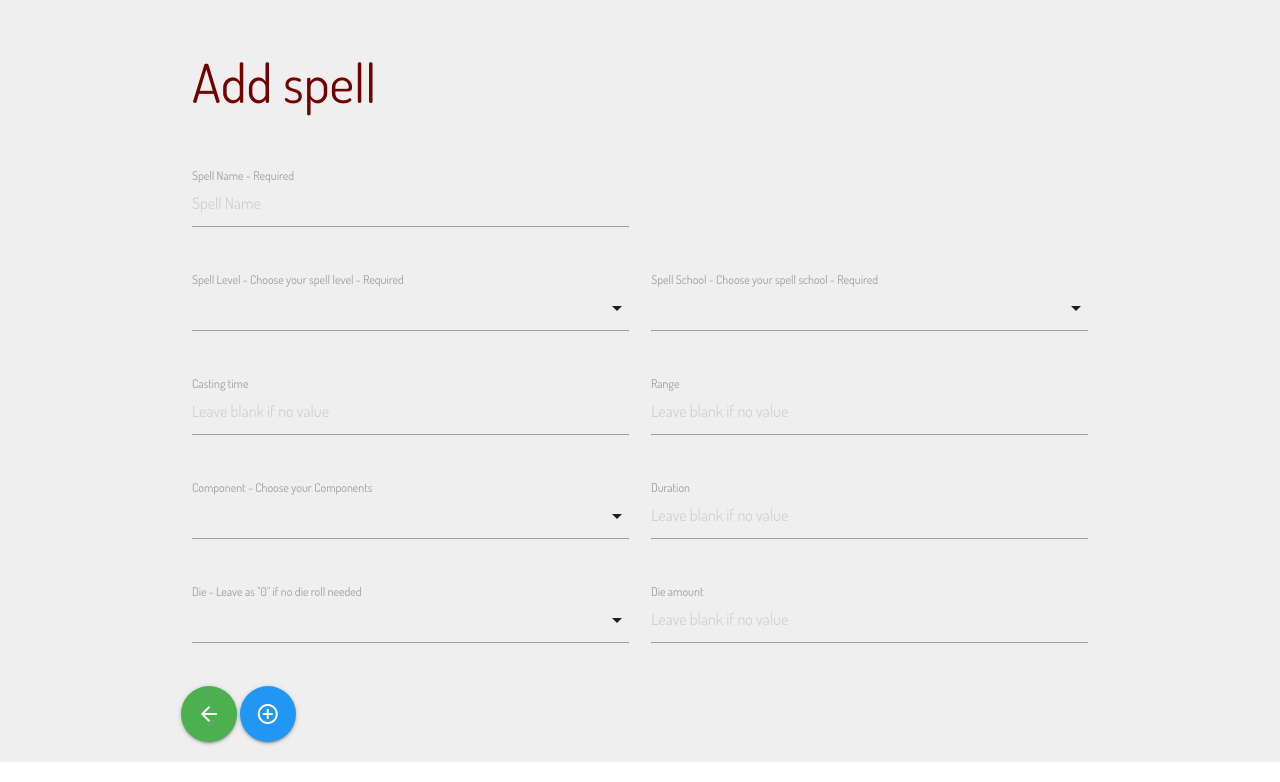
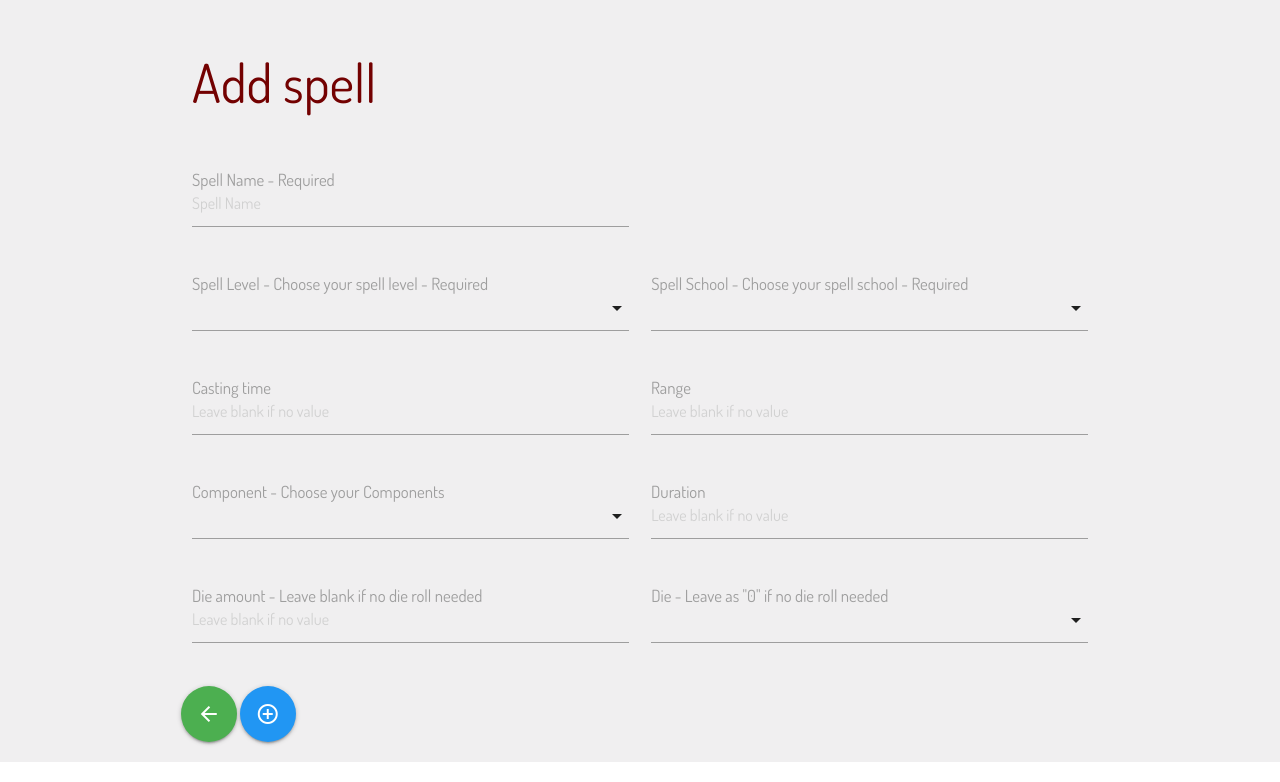
Before and after one commit to JackSnowdon/spellbook, a Flask app: page /add_spell in a window 1280 px wide. Shown: the part 64-846 px from the top of the page. Run offline with Flask 2, Linux system fonts and the light colour scheme; data that the repository does not hold is empty; some libraries are stand-ins or nearby versions.

Commit message:
Styling and image changes for speed and readablitly

```diff
--- a/app.py
+++ b/app.py
@@ -68,8 +68,7 @@ def delete_spell(spell_id):
 
     else:
         error = "You must be logged in to delete spells"
-        return render_template('view_spells.html', error = error,
-        spells=mongo.db.spells.find(), components=mongo.db.components.find())
+        return render_template('login.html', error = error)
 
 # Update
 
@@ -101,12 +100,19 @@ def update_spell(spell_id):
 
 # Search
 
-# 29/05/19 basic accesdeing spell search below. works on c9 but crashes on heroku.
+# 29/05/19 basic accesdeing spell search below.
 
 @app.route('/search_levels', methods=['POST'])
 def search_levels():
     spells=mongo.db.spells
     results=list(spells.find().sort("spell_level", 1))
+    print(results)
+    return render_template('searched_spells.html', results=results, spells=spells)
+
+@app.route('/search_schools', methods=['POST'])
+def search_schools():
+    spells=mongo.db.spells
+    results=list(spells.find().sort("school", 1))
     print(results)
     return render_template('searched_spells.html', results=results, spells=spells)
 
--- a/static/css/style.css
+++ b/static/css/style.css
@@ -57,6 +57,13 @@
     font-size: 1.2em;
     color: #730101;
 }
+
+.label-helper {
+    font-size: 1.4em;
+    color: #9e9e9e
+}
+
+
 
 /* headers */
 
--- a/templates/add_spell.html
+++ b/templates/add_spell.html
@@ -5,7 +5,7 @@
         <div class="row">
             <div class="input-field col s6">
                 <input placeholder="Spell Name" name="spell_name" id="spell_name" type="text" class="validate input-text" required>
-                <label for="spell_name">Spell Name - Required</label>
+                <label for="spell_name"><span class="label-helper">Spell Name - Required</span></label>
             </div>
         </div>
         <div class="row">
@@ -15,7 +15,7 @@
                   <option value="{{l.spell_level}}">{{l.spell_level}}</option>
                 {% endfor %}
             </select>
-                <label>Spell Level - Choose your spell level - Required</label>
+                <label><span class="label-helper">Spell Level - Choose your spell level - Required</span></label>
             </div>
             <div class="input-field col s12 m6">
                 <select class="input-text" id="school" name="school" required>
@@ -23,50 +23,50 @@
                   <option  value="{{s.school_name}}">{{s.school_name}}</option>
                 {% endfor %}
             </select>
-                <label>Spell School - Choose your spell school - Required</label>
+                <label><span class="label-helper">Spell School - Choose your spell school - Required</span></label>
             </div>
         </div>
         <div class="row">
             <div class="input-field col s12 m6">
                 <input placeholder="Leave blank if no value" name="casting_time" id="casting_time" type="text" class="validate input-text">
-                <label for="casting_time">Casting time</label>
+                <label for="casting_time"><span class="label-helper">Casting time</span></label>
             </div>
             <div class="input-field col s12 m6">
                 <input placeholder="Leave blank if no value" name="range" id="range" type="text" class="validate input-text">
-                <label for="range">Range</label>
+                <label for="range"><span class="label-helper">Range</span></label>
             </div>
         </div>
-      <div class="row">
+        <div class="row">
             <div class="input-field col s12 m6">
-           <select multiple id="components" name="components" class="input-text">
+                <select multiple id="components" name="components" class="input-text">
                 {% for c in components %}
                   <option value="{{c.component}}">{{c.component}}</option>
                 {% endfor %}
             </select>
-                <label>Component - Choose your Components</label>
+                <label><span class="label-helper">Component - Choose your Components</span></label>
             </div>
             <div class="input-field col s12 m6">
                 <input placeholder="Leave blank if no value" name="duration" id="duration" type="text" class="validate input-text">
-                <label for="duration">Duration</label>
+                <label for="duration"><span class="label-helper">Duration</span></label>
             </div>
         </div>
         <div class="row">
+            <div class="input-field col s12 m6">
+                <input placeholder="Leave blank if no value" name="die_amount" id="die_amount" type="text" class="validate input-text">
+<label for="die_amount"><span class="label-helper"> Die amount - Leave blank if no die roll needed</span></label>
+            </div>
             <div class="input-field col s12 m6">
                 <select id="die_value" name="die_value" class="validate input-text" type="text">
                 {% for d in die %}
                   <option value="{{d.die_value}}">{{d.die_value}}</option>
                 {% endfor %}
             </select>
-                <label>Die - Leave as "0" if no die roll needed </label>
-            </div>
-            <div class="input-field col s12 m6">
-                <input placeholder="Leave blank if no value" name="die_amount" id="die_amount" type="text" class="validate input-text">
-                <label for="die_amount">Die amount</label>
+                <label><span class="label-helper">Die - Leave as "0" if no die roll needed</span></label>
             </div>
         </div>
         <div class="row">
             <a href="{{url_for('browse_spells')}}" class="btn-floating btn-large waves-effect waves-light green"><i class="material-icons">arrow_back</i></a>
-             <button class="btn-floating btn-large waves-effect waves-light blue" type="submit">
+            <button class="btn-floating btn-large waves-effect waves-light blue" type="submit">
                 <i class="material-icons right">add_circle_outline</i>
               </button>
         </div>
--- a/templates/view_spells.html
+++ b/templates/view_spells.html
@@ -19,7 +19,7 @@
         <hr class="spell-break hide-on-med-and-up">
     </div>
     <div class="col s12 m3">
-        <form action="" method="POST">
+        <form action="{{ url_for('search_schools') }}" method="POST">
             <button class="waves-effect waves-light btn-large nav-color" type="submit" name="school" id="school">School
                 <i class="material-icons right">arrow_forward_ios</i>
             </button>
@@ -86,7 +86,7 @@
     </div>
     <div id="modal1" class="modal bottom-sheet nav-color value-text">
         <div class="modal-content center-align">
-            <h4 class="spell-name">Are you sure you want to delete this spell?</h4>
+            <h4 class="spell-name">Are you sure you want to {{spell.spell_name}}?</h4>
             <p class="modal-body">This will remove the spell permanently</p>
             <a href="{{url_for('delete_spell', spell_id=spell._id)}}" class="btn-floating waves-effect waves-light btn-large modal-close red"><i class="material-icons">delete_forever</i></a>
         </div>
```
Also changed, not shown: templates/edit_spell.html (+14 -16 lines), static/img/angel.png, static/img/spellbook.png, static/img/spellcard_bg.png, templates/login.html (line endings or trailing spaces).
